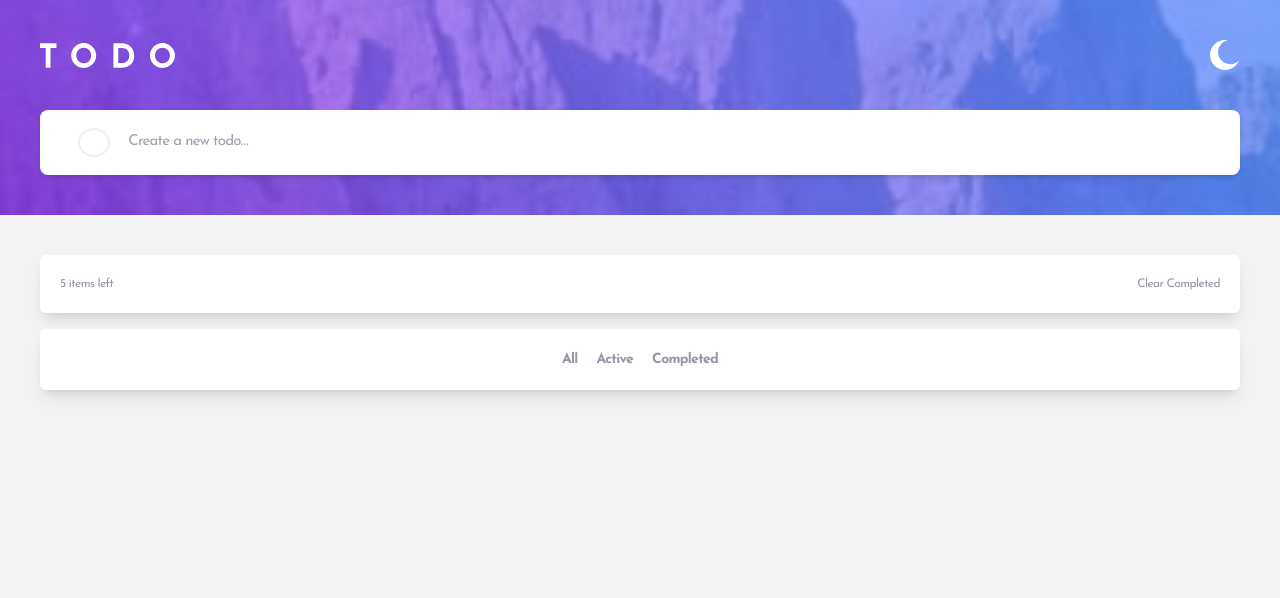
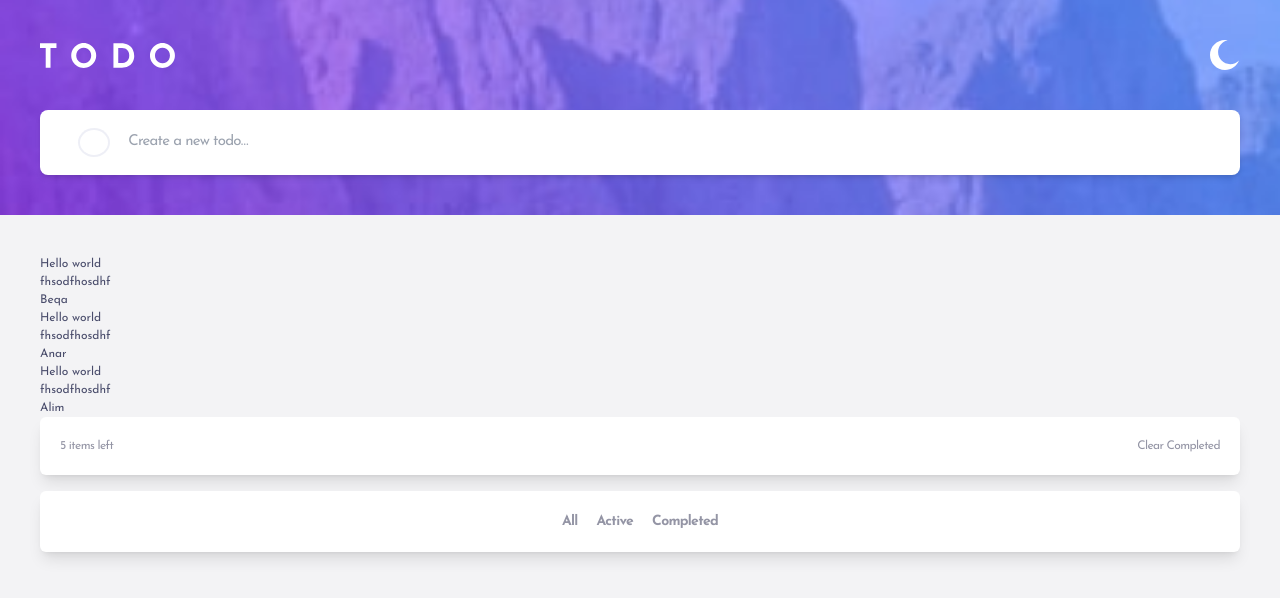
Before and after one commit to BYCODDE/React-Todo-App, a React (Vite) app: page / in a window 1280 px wide. Shown: the top 598 px of the page. Built offline with nearby package versions, Linux system fonts and the light colour scheme.

Commit message:
working on rendering todos!

```diff
--- a/src/App.jsx
+++ b/src/App.jsx
@@ -2,9 +2,30 @@ import { useState } from "react";
 import "./App.css";
 import Header from "./components/Header/Header";
 import Main from "./components/Main/Main";
+import Todo from "./components/Main/Todo/Todo";
 function App() {
   const [dark, setDark] = useState(true);
 
+  const [posts, setPosts] = useState([
+    {
+      id: 1,
+      title: "Hello world",
+      content: "fhsodfhosdhf",
+      author: "Beqa",
+    },
+    {
+      id: 2,
+      title: "Hello world",
+      content: "fhsodfhosdhf",
+      author: "Anar",
+    },
+    {
+      id: 3,
+      title: "Hello world",
+      content: "fhsodfhosdhf",
+      author: "Alim",
+    },
+  ]);
   const toggleDarkMode = function () {
     setDark(!dark);
     if (dark) {
@@ -19,7 +40,11 @@ function App() {
   return (
     <div className={dark ? "light" : "dark"}>
       <Header dark={dark} toggleDarkMode={toggleDarkMode}></Header>
-      <Main dark={dark} ></Main>
+      <Main posts={posts} dark={dark}>
+        {posts.map((post) => (
+          <Todo key={post.id} post={post} />
+        ))}
+      </Main>
     </div>
   );
 }
--- a/src/components/Main/Main.jsx
+++ b/src/components/Main/Main.jsx
@@ -1,21 +1,24 @@
 /* eslint-disable react/prop-types */
-export default function Main({ dark }) {
-  /// TODO: margin-top: -15%;
+import Todo from "./Todo/Todo";
+
+export default function Main({ dark, posts }) {
   return (
     <main className="p-[40px] text-[12px] text-customColor3 font-normal">
+      {posts.map((post) => (
+        <Todo key={post.id} post={post} />
+      ))}
       {dark ? (
-        <div className="bg-background rounded-md shadow-lg tracking-tighter  text-customColor4  font-normal leading-normal flex justify-between p-[20px]">
+        <div className="bg-background rounded-md shadow-lg tracking-tighter text-customColor4 font-normal leading-normal flex justify-between p-[20px]">
           <h3>5 items left</h3>
           <h3>Clear Completed</h3>
         </div>
       ) : (
-        <div className="bg-customColor rounded-md shadow-lg  text-customColor2  text-[12px] font-normal leading-normal tracking-tighter flex justify-between p-[20px]">
+        <div className="bg-customColor rounded-md shadow-lg text-customColor2 text-[12px] font-normal leading-normal tracking-tighter flex justify-between p-[20px]">
           <h3>5 items left</h3>
           <h3>Clear Completed</h3>
         </div>
       )}
-
-      <div className="mt-[16px] font-bold text-[14px] bg-background rounded-md shadow-lg tracking-tighter  text-customColor4   leading-normal flex justify-center p-[20px] gap-[19px]">
+      <div className="mt-[16px] font-bold text-[14px] bg-background rounded-md shadow-lg tracking-tighter text-customColor4 leading-normal flex justify-center p-[20px] gap-[19px]">
         <span className="hover:text-customColor5 cursor-pointer">All</span>
         <span className="hover:text-customColor5 cursor-pointer">Active</span>
         <span className="hover:text-customColor5 cursor-pointer">
--- /dev/null
+++ b/src/components/Main/Todo/Todo.jsx
@@ -0,0 +1,12 @@
+/* eslint-disable react/prop-types */
+const Todo = ({ post }) => {
+  return (
+    <div>
+      <h3>{post.title}</h3>
+      <p>{post.content}</p>
+      <p>{post.author}</p>
+    </div>
+  );
+};
+
+export default Todo;
```
